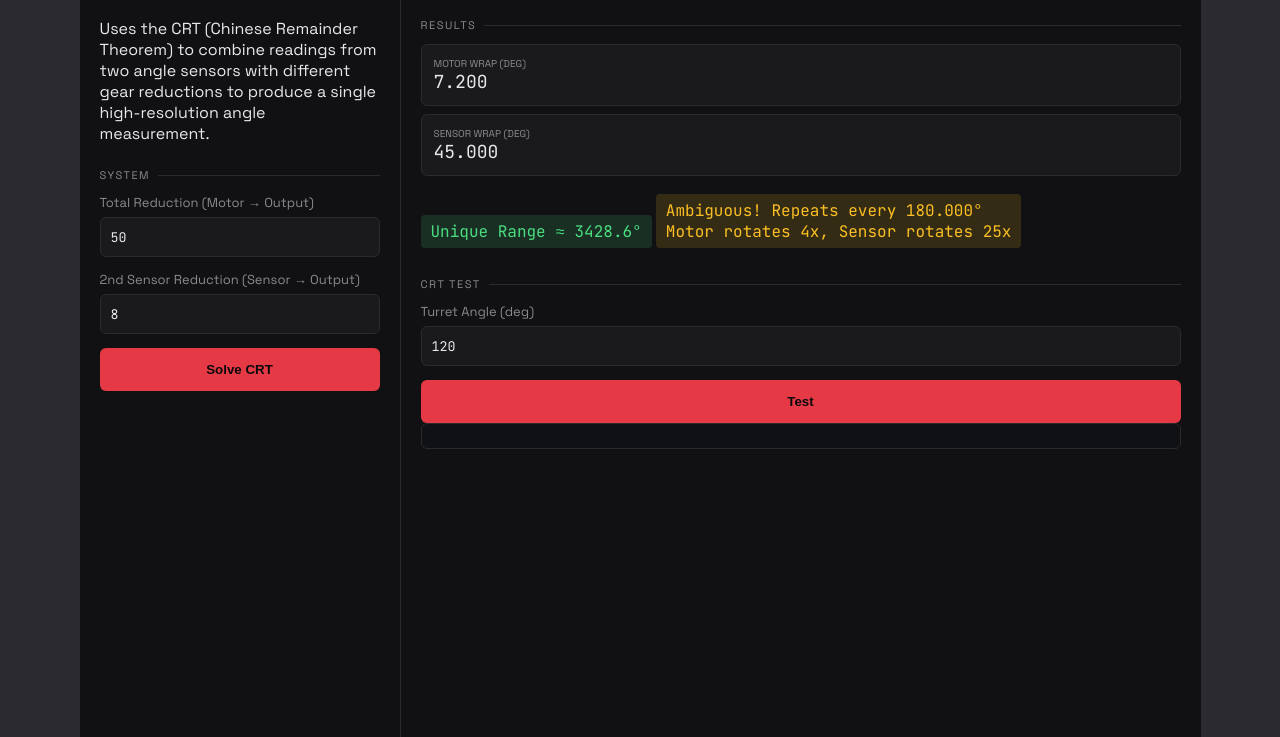
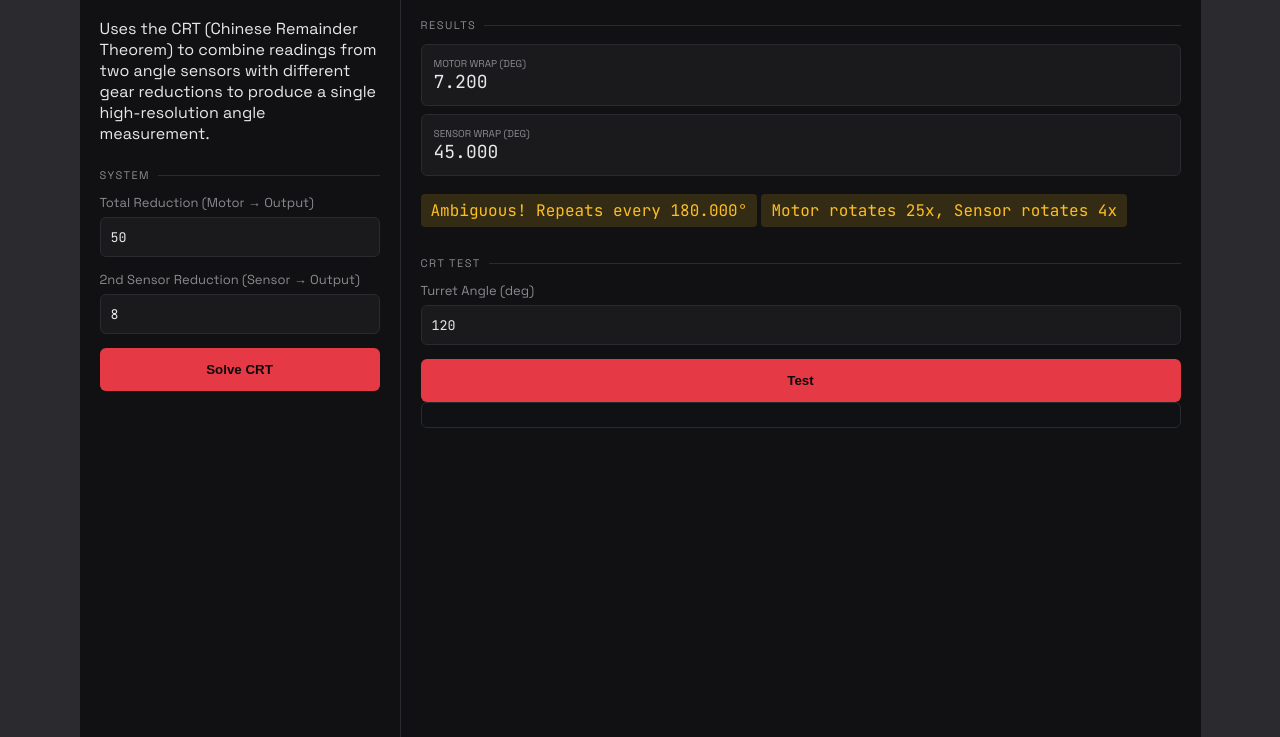
Before and after one commit to frc4646/Website, a plain HTML site: page tools/dual_sensor.html in a window 1280 px wide. Shown: the part 63-800 px from the top of the page. Drawn offline with Linux system fonts and the light colour scheme.

Commit message:
cleaning up output

```diff
--- a/tools/dual_sensor.html
+++ b/tools/dual_sensor.html
@@ -281,27 +281,26 @@ function calculate() {
     wrap1Elem.textContent = wrap1.toFixed(3);
     wrap2Elem.textContent = wrap2.toFixed(3);
 
-    // old "unique range" badge
-    const range = 360 / Math.abs(1 / red1 - 1 / red2);
-    badge.textContent = `Unique Range ≈ ${range.toFixed(1)}°`;
-    badge.className = "badge success";
-
-    // New: absolute uniqueness check
+    // absolute uniqueness check
     // Scale to avoid floating point errors
     const scale = 1000000;
     const w1 = Math.round(wrap1 * scale);
     const w2 = Math.round(wrap2 * scale);
 
-    const rotBeforeRepeat1 = w1 / gcd(w1, w2);
-    const rotBeforeRepeat2 = w2 / gcd(w1, w2);
+    const rotBeforeRepeat1 = w2 / gcd(w1, w2);
+    const rotBeforeRepeat2 = w1 / gcd(w1, w2);
 
     const repeat = lcm(w1, w2) / scale; // degrees until encoder pattern repeats
 
     if (repeat < 360) {
-        badge2.textContent = `Ambiguous! Repeats every ${repeat.toFixed(3)}°\nMotor rotates ${rotBeforeRepeat1}x, Sensor rotates ${rotBeforeRepeat2}x`;
+        badge.textContent = `Ambiguous! Repeats every ${repeat.toFixed(3)}°`;
+        badge2.textContent = `Motor rotates ${rotBeforeRepeat1}x, Sensor rotates ${rotBeforeRepeat2}x`;
+        badge.className = "badge warning";
         badge2.className = "badge warning";
     } else {
-        badge2.textContent = `Absolute position OK (repeat = ${repeat.toFixed(3)}°)`;
+        badge.textContent = `Absolute position OK`;
+        badge2.textContent = `(repeat = ${repeat.toFixed(3)}°)`;
+        badge.className = "badge success";
         badge2.className = "badge success";
     }
 }
```
